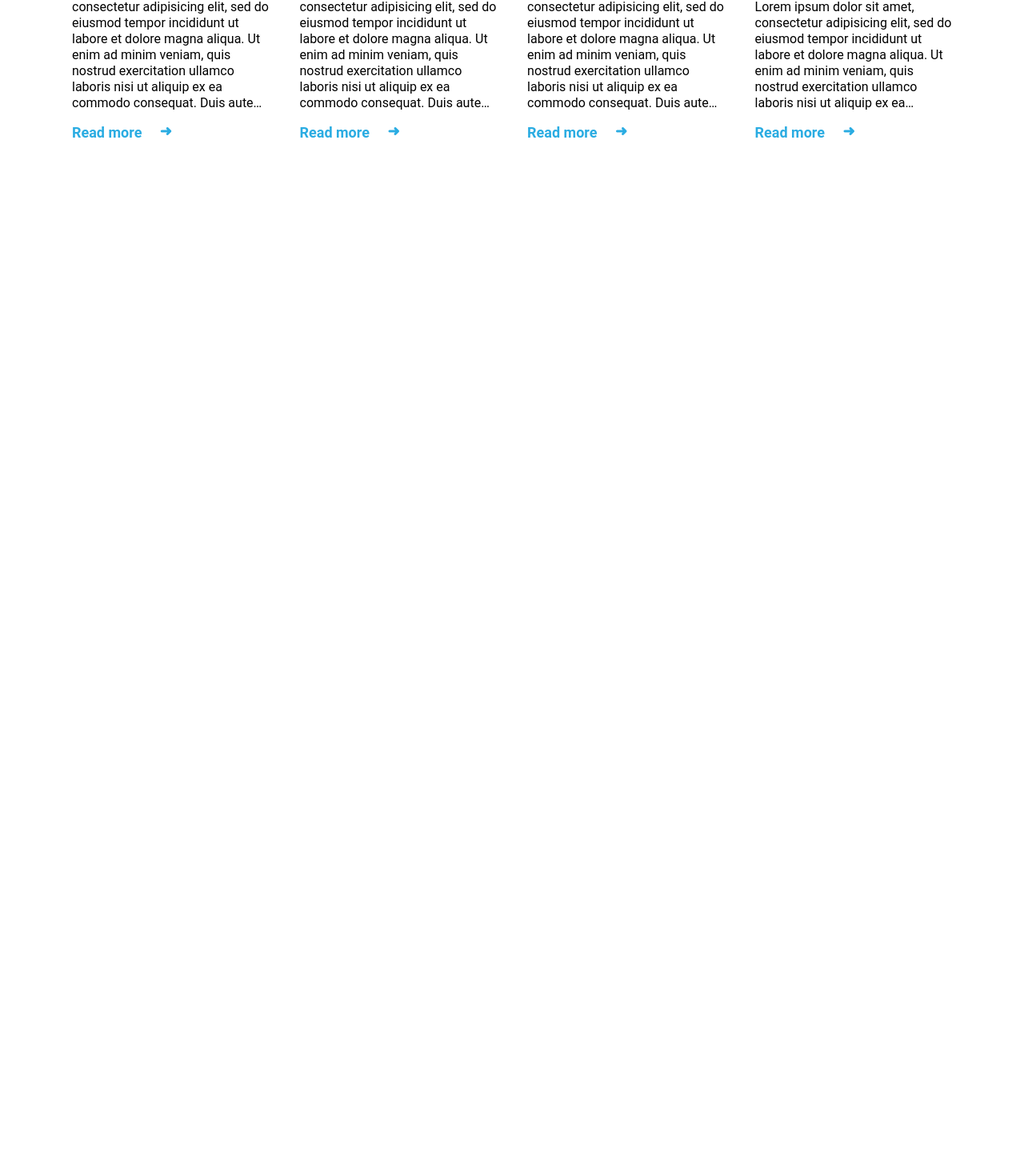
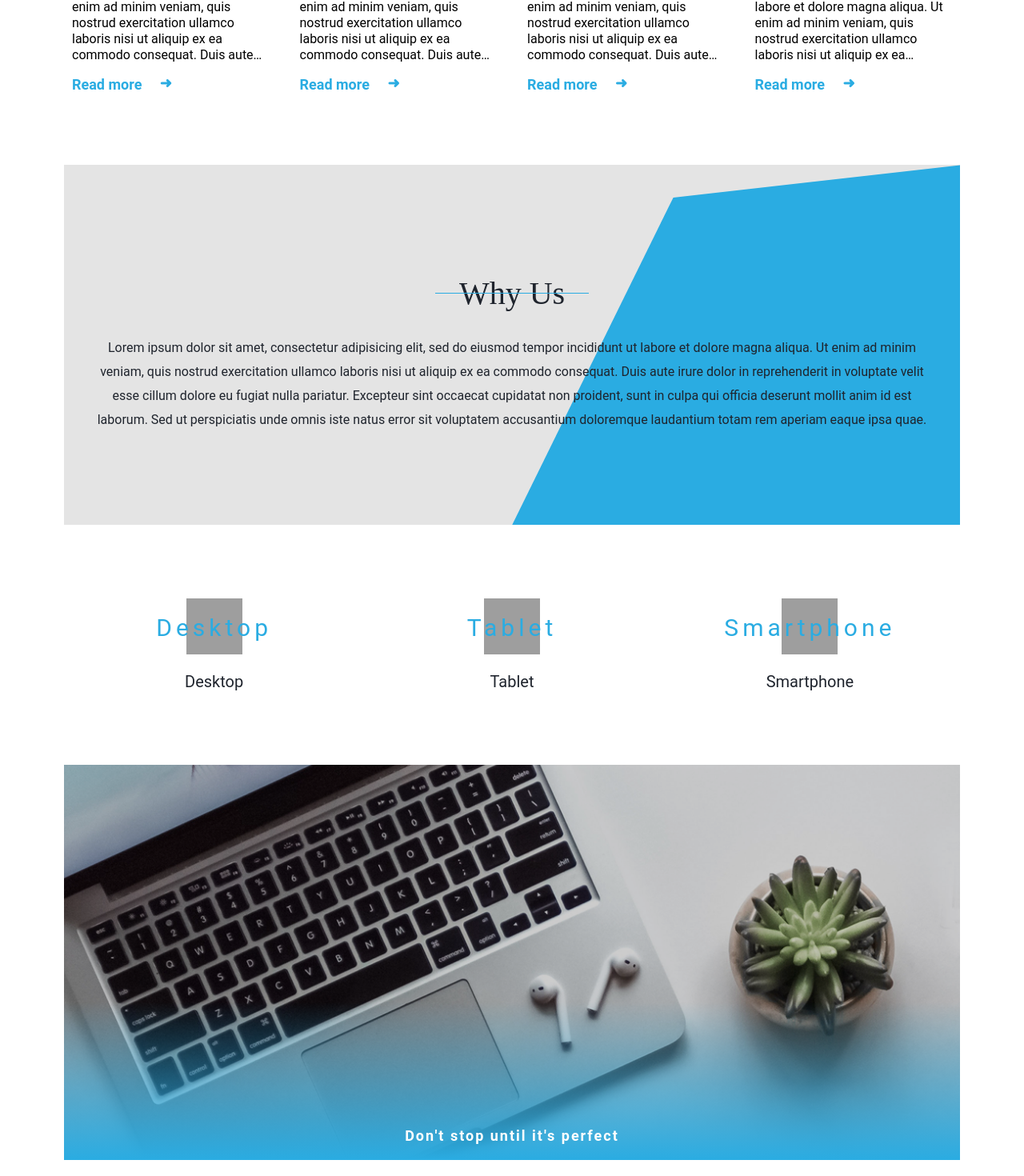
Before and after one commit to Dusan-Lex/cerner, a React (Create React App) app: page / in a window 1280 px wide. Shown: the part 4061-5531 px from the top of the page at 80% size. Before the commit the page ends 4407 px from the top, so only its background shows below. Built offline with nearby package versions, Linux system fonts and the light colour scheme; grey boxes are pictures that could not be loaded.

Commit message:
added why us section

```diff
--- a/src/App.tsx
+++ b/src/App.tsx
@@ -4,6 +4,7 @@ import Header from "./components/Header/Header";
 import HeroSlider from "./components/HeroSlider";
 import OurTeam from "./components/OurTeam";
 import Services from "./components/Services";
+import WhyUs from "./components/WhyUs";
 
 function App() {
   return (
@@ -14,6 +15,7 @@ function App() {
       <Services />
       <OurTeam />
       <Blog />
+      <WhyUs />
     </div>
   );
 }
--- a/src/components/Blog.tsx
+++ b/src/components/Blog.tsx
@@ -13,10 +13,10 @@ const StyledBlog = styled.section`
   padding: 2rem 18rem;
 
   @media only screen and (max-width: 1300px) {
-    padding: 8rem;
+    padding: 2rem 8rem;
   }
   @media only screen and (max-width: 900px) {
-    padding: 3rem;
+    padding: 2rem 3rem;
   }
 `;
 
@@ -71,7 +71,6 @@ const BlogPosts = styled.div`
 
 const BlogPost = styled.div`
   width: 22%;
-  padding-bottom: 4rem;
   display: flex;
   margin: 1rem;
   flex-direction: column;
@@ -89,6 +88,8 @@ interface Box3Props {
 
 const Box3 = styled.div<Box3Props>`
   position: relative;
+  cursor: pointer;
+
   img {
     width: 100%;
     object-fit: cover;
@@ -139,6 +140,7 @@ const Blog = () => {
         color1={color.secondary}
         color2={color.primary}
         margin="0 auto 4rem auto"
+        padding="0 3rem"
       >
         Blog
       </Title>
--- /dev/null
+++ b/src/components/WhyUs.tsx
@@ -0,0 +1,181 @@
+import styled from "styled-components";
+import Description from "../shered/Components/Description";
+import Title from "../shered/Components/Title";
+import Img from "../images/background-image.png";
+import Img1 from "../images/desktop-icon.png";
+import Img2 from "../images/tablet-icon.png";
+import Img3 from "../images/smartphone-icon.png";
+
+import { color, mixin } from "../shered/styles";
+
+const StyledWhyUs = styled.section`
+  padding: 2rem 18rem;
+
+  @media only screen and (max-width: 1300px) {
+    padding: 2rem 8rem;
+  }
+  @media only screen and (max-width: 900px) {
+    padding: 2rem 3rem;
+  }
+`;
+
+const Box1 = styled.div`
+  z-index: 1;
+  position: relative;
+  width: 100%;
+  min-height: 45rem;
+  display: flex;
+  flex-direction: column;
+  background-color: ${mixin.darken(color.tertiary, 0.1)};
+  ${mixin.center}
+  p {
+    text-align: center;
+    z-index: 10;
+    padding: 0 4rem;
+  }
+  &::after {
+    content: "";
+    position: absolute;
+    width: 50%;
+    right: 0;
+    top: 0;
+    height: 100%;
+    background-color: ${color.primary};
+    clip-path: polygon(36% 9%, 100% 0, 100% 100%, 0% 100%);
+  }
+`;
+
+const Box2 = styled.div`
+  width: 100%;
+  display: flex;
+  align-items: center;
+  justify-content: space-evenly;
+  .item {
+    width: 33%;
+    height: 30rem;
+    display: flex;
+    flex-direction: column;
+    align-items: center;
+    justify-content: center;
+
+    > div {
+      position: relative;
+      img {
+        width: 7rem;
+        height: 7rem;
+      }
+      span {
+        ${mixin.coverParent}
+        ${mixin.center}
+				font-size: 3rem;
+        letter-spacing: 0.5rem;
+        color: ${color.primary};
+        @media only screen and (max-width: 400px) {
+          font-size: 2rem;
+        }
+      }
+    }
+    p {
+      margin: 0;
+      padding-top: 2rem;
+      font-size: 2rem;
+      color: ${color.secondary};
+    }
+  }
+`;
+
+const Box3 = styled.div`
+  position: relative;
+  width: 100%;
+  img {
+    width: 100%;
+    height: 100%;
+    object-fit: cover;
+    object-position: center;
+  }
+
+  h5 {
+    color: ${color.tertiary};
+    font-size: 1.8rem;
+    letter-spacing: 2px;
+    margin: 0;
+    padding: 2rem 0;
+    position: absolute;
+    bottom: 0;
+    width: 100%;
+    text-align: center;
+  }
+
+  &::before {
+    content: "";
+    ${mixin.coverParent}
+    overflow: hidden;
+    background: linear-gradient(
+      to top,
+      ${color.primary} 0%,
+      rgba(0, 0, 0, 0) 40%
+    );
+  }
+`;
+
+const WhyUs = () => {
+  return (
+    <StyledWhyUs>
+      <Box1>
+        <Title
+          color1={color.secondary}
+          color2={color.primary}
+          margin="4rem auto 1rem auto"
+          padding="0 3rem"
+        >
+          Why Us
+        </Title>
+        <Description
+          after={false}
+          color={color.secondary}
+          margin="2rem 0"
+          fontSize="1.6rem"
+        >
+          Lorem ipsum dolor sit amet, consectetur adipisicing elit, sed do
+          eiusmod tempor incididunt ut labore et dolore magna aliqua. Ut enim ad
+          minim veniam, quis nostrud exercitation ullamco laboris nisi ut
+          aliquip ex ea commodo consequat. Duis aute irure dolor in
+          reprehenderit in voluptate velit esse cillum dolore eu fugiat nulla
+          pariatur. Excepteur sint occaecat cupidatat non proident, sunt in
+          culpa qui officia deserunt mollit anim id est laborum. Sed ut
+          perspiciatis unde omnis iste natus error sit voluptatem accusantium
+          doloremque laudantium totam rem aperiam eaque ipsa quae.
+        </Description>
+      </Box1>
+      <Box2>
+        <div className="item">
+          <div>
+            <img src={Img1} alt="icon"></img>
+            <span>Desktop</span>
+          </div>
+          <p>Desktop</p>
+        </div>
+        <div className="item">
+          <div>
+            <img src={Img2} alt="icon"></img>
+            <span>Tablet</span>
+          </div>
+          <p>Tablet</p>
+        </div>
+        <div className="item">
+          <div>
+            <img src={Img3} alt="icon"></img>
+            <span>Smartphone</span>
+          </div>
+          <p>Smartphone</p>
+        </div>
+      </Box2>
+      <Box3>
+        <img src={Img} alt="background"></img>
+        <h5>Don't stop until it's perfect</h5>
+      </Box3>
+    </StyledWhyUs>
+  );
+};
+
+export default WhyUs;
--- a/src/shered/Components/Button.tsx
+++ b/src/shered/Components/Button.tsx
@@ -21,6 +21,7 @@ const StyledButton = styled.button<StyledButtonProps>`
   font-size: ${(props) => props.fontSize || "1.6rem"};
   font-weight: 600;
   cursor: pointer;
+
   &:after {
     content: "";
     ${mixin.center};
--- a/src/shered/Components/Title.tsx
+++ b/src/shered/Components/Title.tsx
@@ -4,13 +4,14 @@ interface StyledTitleProps {
   color1: string;
   color2: string;
   margin: string;
+  padding?: string;
 }
 
 const StyledTitle = styled.h3<StyledTitleProps>`
   position: relative;
   width: -moz-fit-content;
   width: fit-content;
-  padding: 0 0.5rem;
+  padding: ${(props) => props.padding || "0 0.5rem"};
   margin: 0;
   font-size: 4rem;
   font-weight: 400;
@@ -33,14 +34,21 @@ const Title = ({
   color1,
   color2,
   margin,
+  padding,
 }: {
   children: string;
   color1: string;
   color2: string;
   margin: string;
+  padding?: string;
 }) => {
   return (
-    <StyledTitle color1={color1} color2={color2} margin={margin}>
+    <StyledTitle
+      color1={color1}
+      color2={color2}
+      margin={margin}
+      padding={padding}
+    >
       {children}
     </StyledTitle>
   );
```
